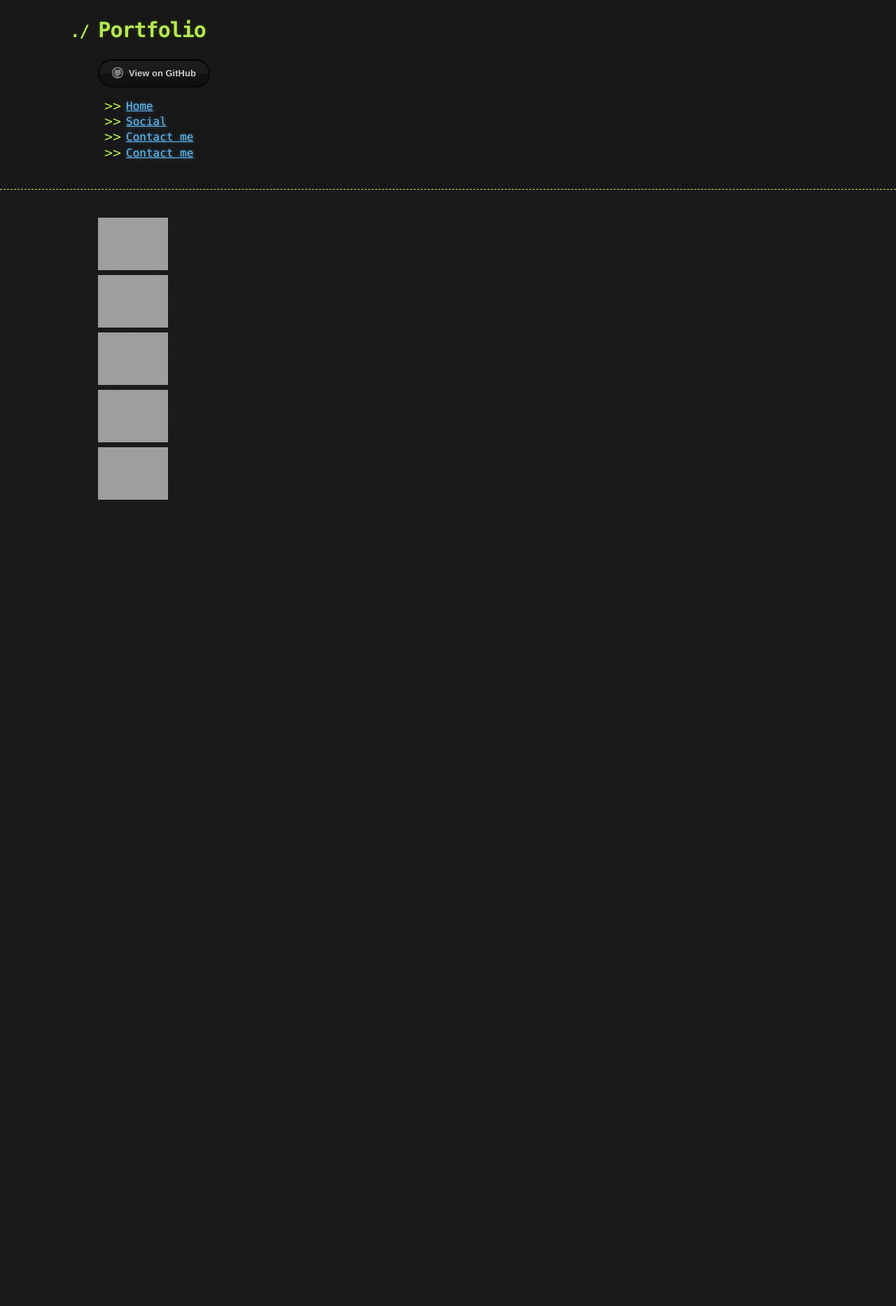
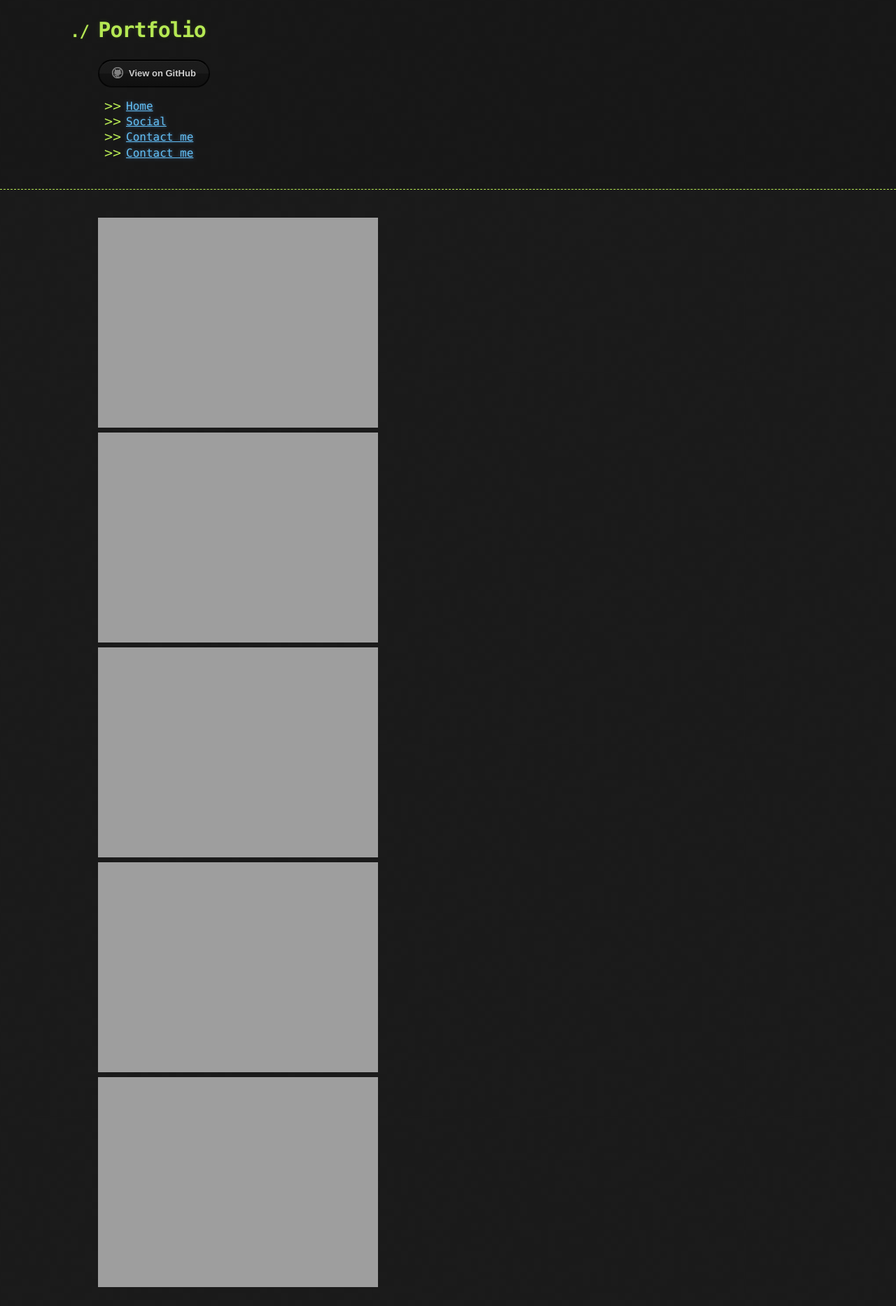
Before and after one commit to ElliotEserin/Portfolio, a Jekyll site: the page built from gallery.md, in a window 1280 px wide. Shown: the whole page at 70% size. Built offline with Jekyll 4.4.1, drawn with Linux system fonts in a browser that asks for light colours; our own code applies the rules of GitHub Pages for plain Markdown files; the repository's description, which GitHub fills in, is left out; before the commit the page ends 900 px from its top, so only the background shows below that.

Commit message:
Update gallery.md

```diff
--- a/gallery.md
+++ b/gallery.md
@@ -1,5 +1,5 @@
-  <img src="https://ellioteserin.github.io/portfolio/assets/images/Capture.PNG" alt="drawing" width="100"/><br/>
-  <img src="https://ellioteserin.github.io/portfolio/assets/images/Capture1.PNG" alt="drawing" width="100"/><br/>
-  <img src="https://ellioteserin.github.io/portfolio/assets/images/Capture2.PNG" alt="drawing" width="100"/><br/>
-  <img src="https://ellioteserin.github.io/portfolio/assets/images/Capture3.PNG" alt="drawing" width="100"/><br/>
-  <img src="https://ellioteserin.github.io/portfolio/assets/images/Capture4.PNG" alt="drawing" width="100"/><br/>
+  <img src="https://ellioteserin.github.io/portfolio/assets/images/Capture.PNG" alt="drawing"/><br/>
+  <img src="https://ellioteserin.github.io/portfolio/assets/images/Capture1.PNG" alt="drawing"/><br/>
+  <img src="https://ellioteserin.github.io/portfolio/assets/images/Capture2.PNG" alt="drawing"/><br/>
+  <img src="https://ellioteserin.github.io/portfolio/assets/images/Capture3.PNG" alt="drawing"/><br/>
+  <img src="https://ellioteserin.github.io/portfolio/assets/images/Capture4.PNG" alt="drawing"/><br/>
```
